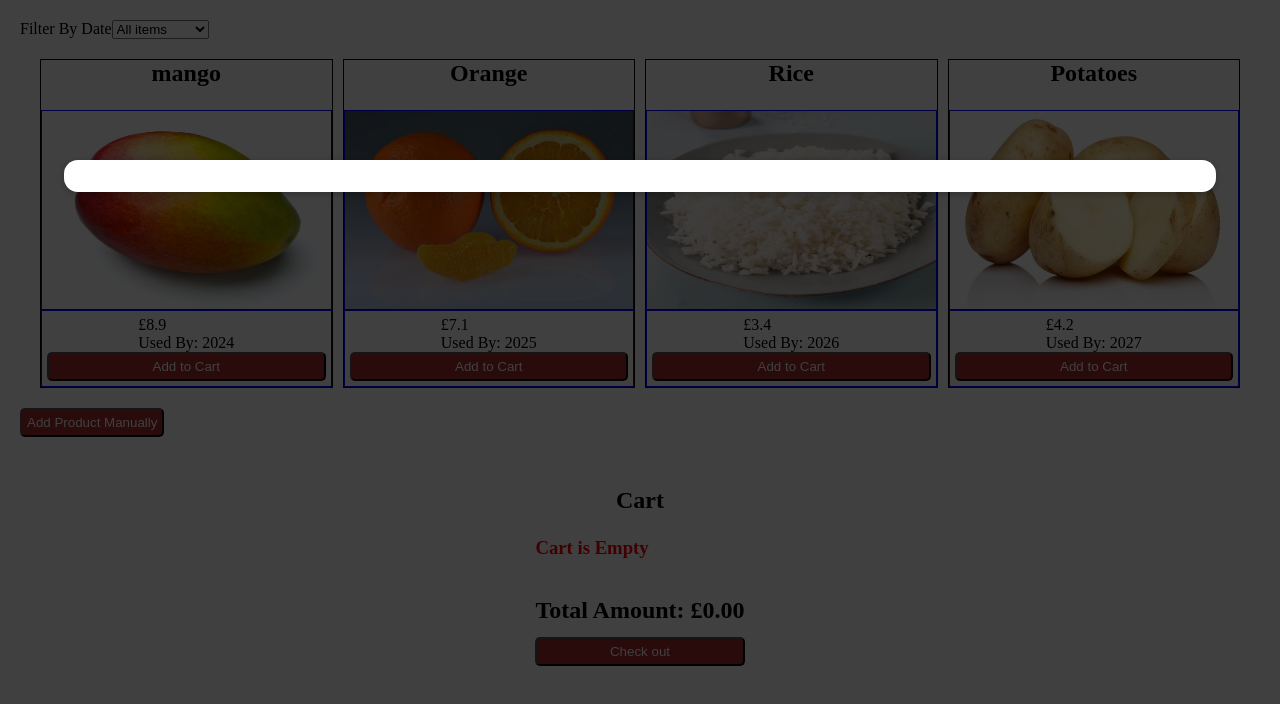
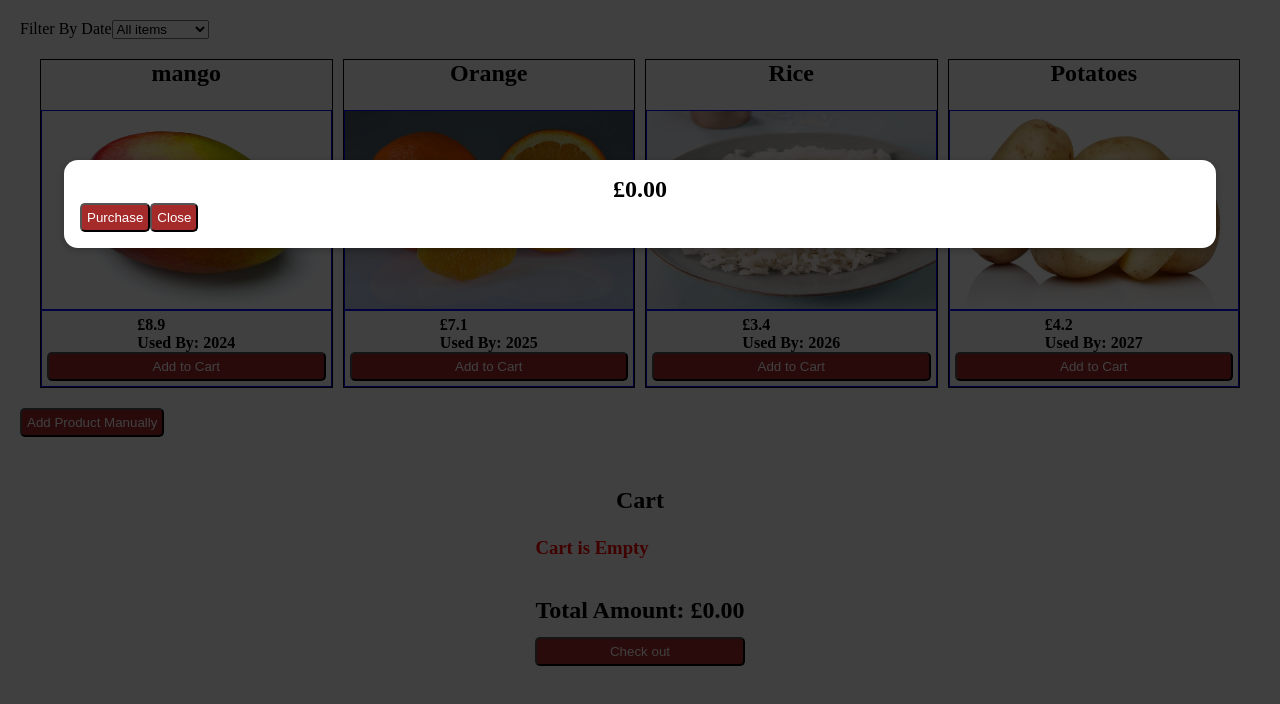
Before and after one commit to elvisonob/Front-End-Shopping-App, a React (Create React App) app: page / in a window 1280 px wide. Both pictures are taken after a click on the button "Check out". Shown: the top 704 px of the page. Built offline with nearby package versions, Linux system fonts and the light colour scheme.

Commit message:
front-end done

```diff
--- a/src/components/Form.js
+++ b/src/components/Form.js
@@ -22,18 +22,31 @@ const Form = (props) => {
     }
     console.log(productName, productAmount);
     props.onManualInput({ productName, productAmount: +productAmount });
+
     setError('');
+    setProductAmount('');
+    setProductName('');
   };
 
   return (
     <div className="form">
       <form>
         <label htmlFor="name">Product Name </label>
-        <input type="text" id="name" onChange={onProductName} />
+        <input
+          type="text"
+          id="name"
+          onChange={onProductName}
+          value={productName}
+        />
         <br />
         <br />
         <label htmlFor="number">Amount </label>
-        <input type="number" id="number" onChange={onProductAmount} />
+        <input
+          type="number"
+          id="number"
+          onChange={onProductAmount}
+          value={productAmount}
+        />
         <br />
         <div style={{ color: 'red' }}>{error}</div>
       </form>
--- a/src/components/Modal.js
+++ b/src/components/Modal.js
@@ -3,12 +3,19 @@ import classes from './Modal.module.css';
 
 const Modal = (props) => {
   const { notShowModal, cartItems } = props;
-  console.log(cartItems);
 
   const totalAmount = cartItems.reduce(
     (acc, curr) => acc + curr.price * curr.qty,
     0
   );
+
+  const onPurchase = () => {
+    cartItems.length === 0
+      ? alert('Checkout is empty, please add an item')
+      : alert(
+          'Thank you for purchasing this products, your order has been received'
+        );
+  };
 
   return (
     <div className={classes.backDrop}>
@@ -17,13 +24,13 @@ const Modal = (props) => {
           <li key={items.id}>
             <div>{items.name}</div>
             <div>
-              {items.qty} x {items.price}
+              {items.qty} x £{items.price}
             </div>
-            <div>£{totalAmount.toFixed(2)}</div>
-            <button>Purchase</button>
-            <button onClick={notShowModal}>Close</button>
           </li>
         ))}
+        <h2>£{totalAmount.toFixed(2)}</h2>
+        <button onClick={onPurchase}>Purchase</button>
+        <button onClick={notShowModal}>Close</button>
       </div>
     </div>
   );
--- a/src/components/Modal.module.css
+++ b/src/components/Modal.module.css
@@ -21,3 +21,8 @@
     animation: slide-down 300ms ease-out forwards;
     justify-self: center;
 }
+
+li {
+    list-style: none;
+    font-weight: 600;
+}
```
